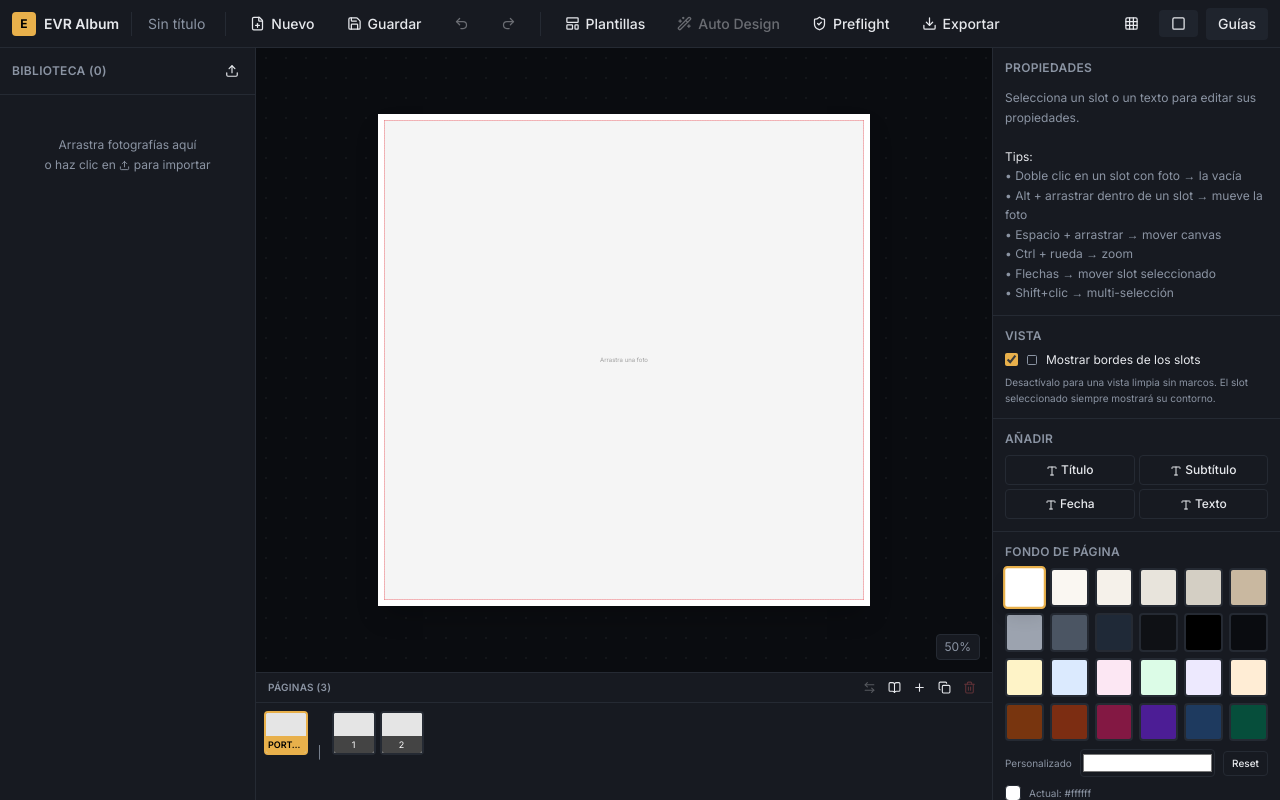
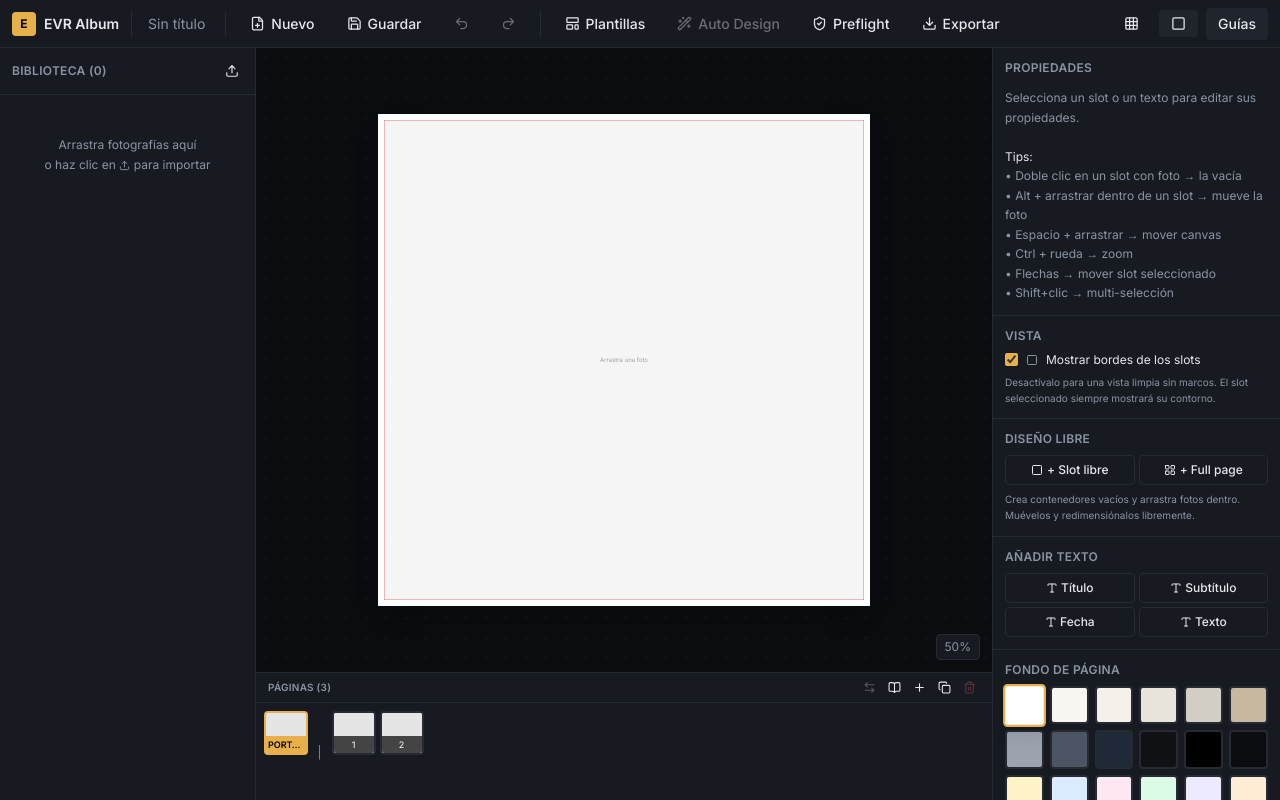
Before and after one commit to JavierLerma167/photobook-v10, a Next.js app: page / in a window 1280 px wide. Built offline with nearby package versions, Linux system fonts and the light colour scheme.

Commit message:
Update print statement from 'Hello' to 'Goodbye'

```diff
--- a/src/components/RightPanel.tsx
+++ b/src/components/RightPanel.tsx
@@ -9,7 +9,7 @@ import {
   AlignStartHorizontal, AlignCenterHorizontal, AlignEndHorizontal,
   ArrowLeftToLine, ArrowRightToLine, ArrowUpToLine, ArrowDownToLine,
   MoveHorizontal, MoveVertical, Combine, SplitSquareHorizontal, SplitSquareVertical,
-  Square
+  Square, LayoutGrid
 } from 'lucide-react';
 import { Photo, Slot, Page } from '@/src/types';
 
@@ -22,6 +22,7 @@ export function RightPanel() {
   const updateText = useStore(s => s.updateText);
   const deleteText = useStore(s => s.deleteText);
   const addText = useStore(s => s.addText);
+  const addSlot = useStore(s => s.addSlot);
   const photos = useStore(s => s.history.present.photos);
   const setProject = useStore(s => s.setProject);
   const project = useStore(s => s.history.present);
@@ -84,6 +85,38 @@ export function RightPanel() {
               <button className="btn-outline flex-1 text-xs" onClick={() => updateSlot(slot.id, { zoom: 1, offsetX: 0, offsetY: 0 })}>
                 <Maximize size={12} className="inline" /> Reset
               </button>
+            </div>
+
+            {/* Ajuste de foto dentro del slot */}
+            <div>
+              <div className="text-[10px] text-evr-muted uppercase tracking-wide mb-1.5">
+                Ajuste de la foto
+              </div>
+              <div className="grid grid-cols-3 gap-1">
+                {(['cover', 'contain', 'fill'] as const).map(fit => (
+                  <button
+                    key={fit}
+                    className={`btn-outline text-xs py-1.5 ${
+                      slot.fit === fit ? 'bg-evr-hover border-evr-accent' : ''
+                    }`}
+                    onClick={() => updateSlot(slot.id, { fit })}
+                    title={
+                      fit === 'cover' ? 'Rellenar el slot, recorta si hace falta' :
+                      fit === 'contain' ? 'Ajustar sin recortar (deja márgenes)' :
+                      'Estirar para llenar (puede deformar)'
+                    }
+                  >
+                    {fit === 'cover' ? 'Cover' : fit === 'contain' ? 'Contain' : 'Fill'}
+                  </button>
+                ))}
+              </div>
+              <div className="text-[10px] text-evr-muted mt-1 leading-relaxed">
+                {slot.fit === 'cover'
+                  ? 'La foto llena el slot y se recorta. Ideal para ocupar todo el espacio.'
+                  : slot.fit === 'contain'
+                  ? 'La foto se ve completa dentro del slot, con márgenes. Sin recortes.'
+                  : 'La foto se estira para llenar el slot. Puede deformar.'}
+              </div>
             </div>
 
             {photo && <ResolutionBadge photo={photo} slot={slot} />}
@@ -173,8 +206,38 @@ export function RightPanel() {
         </div>
       </div>
 
+      {/* ----------------------------------------------------------------
+          Diseño libre
+          ---------------------------------------------------------------- */}
       <div className="p-3 border-b border-evr-border">
-        <div className="text-xs font-semibold text-evr-muted uppercase tracking-wide mb-2">Añadir</div>
+        <div className="text-xs font-semibold text-evr-muted uppercase tracking-wide mb-2">
+          Diseño libre
+        </div>
+        <div className="grid grid-cols-2 gap-1">
+          <button
+            className="btn-outline text-xs flex items-center justify-center gap-1"
+            onClick={() => addSlot()}
+            title="Añadir un slot vacío en el centro de la página"
+          >
+            <Square size={12} />
+            + Slot libre
+          </button>
+          <button
+            className="btn-outline text-xs flex items-center justify-center gap-1"
+            onClick={() => addSlot(undefined, { x: 0, y: 0, w: 100, h: 100, fit: 'contain' })}
+            title="Añadir un slot que ocupa toda la página"
+          >
+            <LayoutGrid size={12} />
+            + Full page
+          </button>
+        </div>
+        <div className="text-[10px] text-evr-muted mt-1.5 leading-relaxed">
+          Crea contenedores vacíos y arrastra fotos dentro. Muévelos y redimensiónalos libremente.
+        </div>
+      </div>
+
+      <div className="p-3 border-b border-evr-border">
+        <div className="text-xs font-semibold text-evr-muted uppercase tracking-wide mb-2">Añadir texto</div>
         <div className="grid grid-cols-2 gap-1">
           <button className="btn-outline text-xs" onClick={() => addText({ text: 'Título', fontSize: 36, fontWeight: 700 })}>
             <Type size={12} className="inline" /> Título
@@ -269,7 +332,6 @@ function MergeSplitTools({ slot }: { slot: Slot }) {
         Combinar slots
       </div>
 
-      {/* Unir */}
       <button
         className={`btn-outline w-full text-xs mb-1 flex items-center justify-center gap-1.5 ${
           canMerge ? '' : 'opacity-40 cursor-not-allowed'
@@ -286,7 +348,6 @@ function MergeSplitTools({ slot }: { slot: Slot }) {
         Unir {selectedIds.length >= 2 ? `(${selectedIds.length})` : ''}
       </button>
 
-      {/* Dividir */}
       <div className="grid grid-cols-2 gap-1">
         <button
           className="btn-outline text-xs flex items-center justify-center gap-1"
@@ -306,7 +367,6 @@ function MergeSplitTools({ slot }: { slot: Slot }) {
         </button>
       </div>
 
-      {/* Contador de selección */}
       {selectedIds.length > 1 && (
         <div className="text-[10px] text-evr-accent mt-1.5">
           {selectedIds.length} slots seleccionados
```
